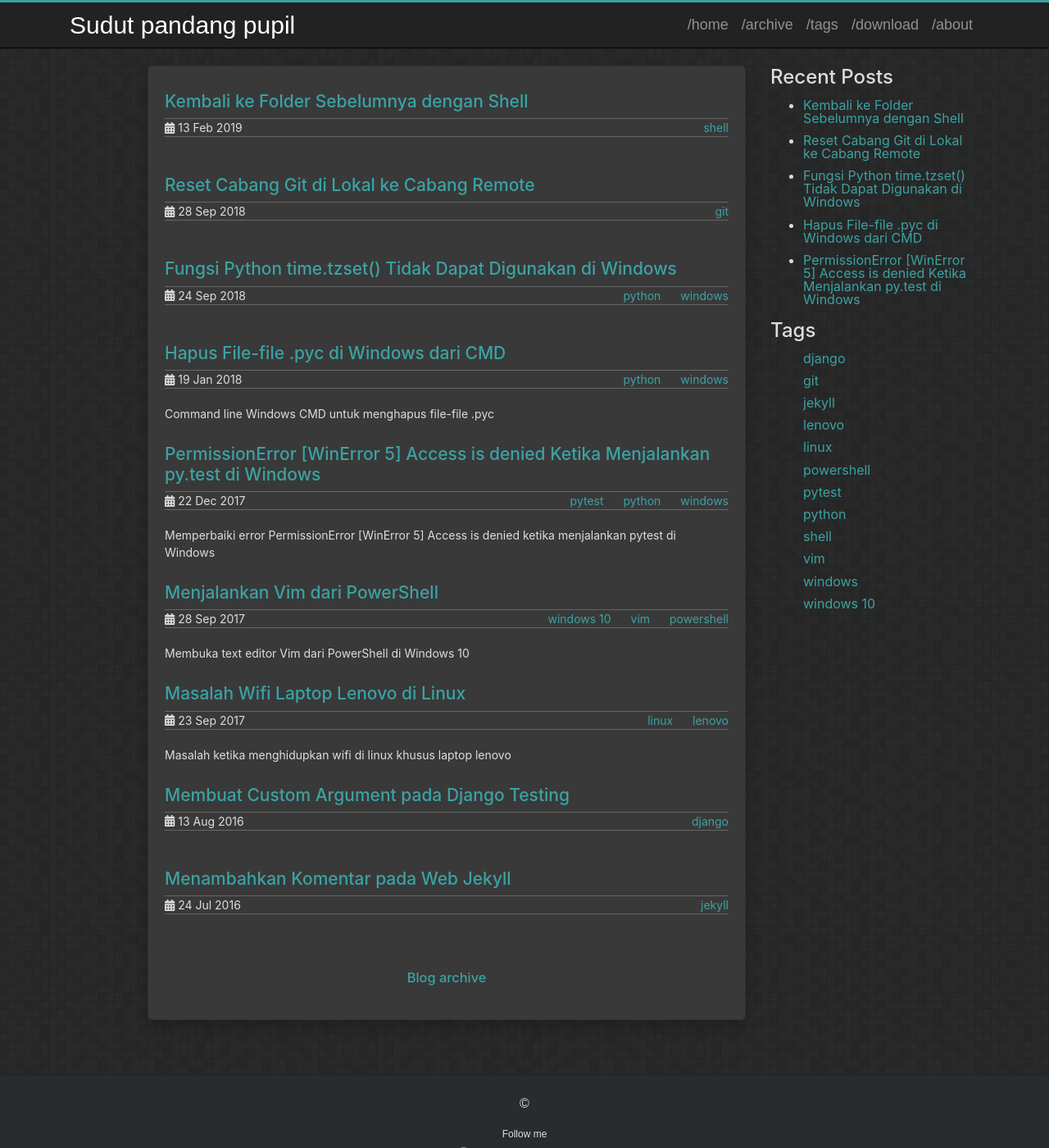
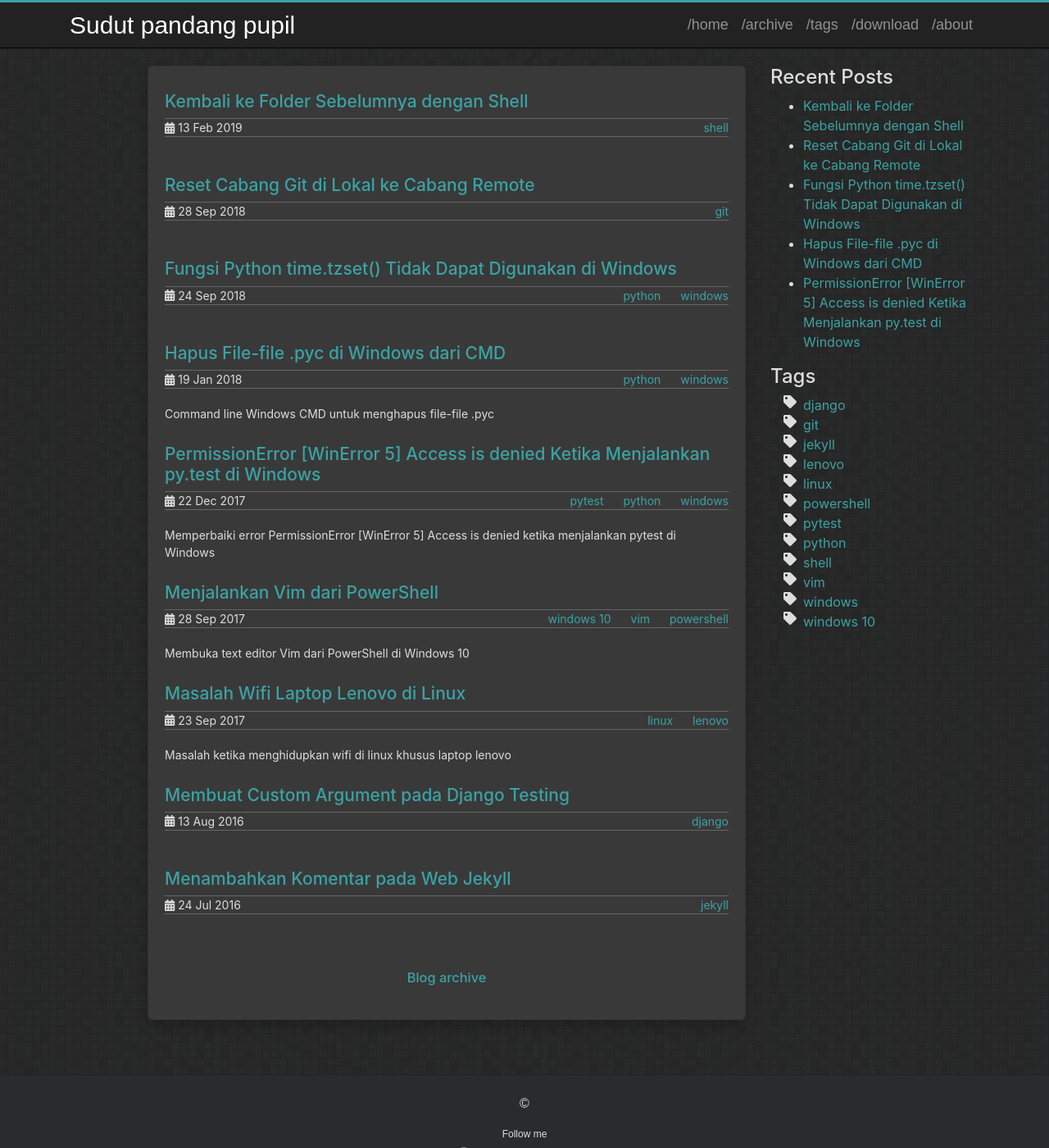
Before and after one commit to essanpupil/pupil.id, a Jekyll site: the page built from index.html, in a window 1280 px wide and 1400 px high. Shown: the whole window at 82% size. Built offline with Jekyll 4.4.1, drawn with Linux system fonts in a browser that asks for light colours.

Commit message:
Update styling and fix broken icon

```diff
--- a/_includes/sidebar.html
+++ b/_includes/sidebar.html
@@ -9,11 +9,11 @@
 
 <div class="sidebar">
   <h2>Tags</h2>
-  <ul class="sideBarTags">
+  <ul class="fa-ul">
     {% assign tags = (site.tags | sort:0) %}
     {% for tag in tags %}
-    <li>
-      <a href="{{ '/tag/' | append: tag[0] | relative_url }}" data-toggle="tooltip" data-placement="right" title="{{ tag[1].size }}">
+    <li><span class="fa-li"><i class="fas fa-tag"></i></span>
+            <a href="{{ '/tag/' | append: tag[0] | relative_url }}" data-toggle="tooltip" data-placement="right" title="{{ tag[1].size }}">
         <span>{{tag[0] }}</span></a></li>
     {% endfor %}
   </ul>
--- a/_layouts/home.html
+++ b/_layouts/home.html
@@ -31,6 +31,6 @@ layout: page
 
 <div class="post-footer">
     <div class="column-full">
-        <h3><a href="{{ '/archive.html' | relative_url }}">Blog archive</a></h3>
+        <h3><a href="{{ 'archive' | relative_url }}">Blog archive</a></h3>
     </div>
 </div>
--- a/assets/css/theme.scss
+++ b/assets/css/theme.scss
@@ -158,23 +158,6 @@ ul.share-buttons {
 }
 
 //********************************************************
-//                    Sidebar
-//********************************************************
-.sidebar li {
-  margin-top: .7em;
-  line-height: 1em;
-}
-ul.sideBarTags {
-  list-style: none;
-  li:before {
-    content: '\f02b';
-    font-family: 'FontAwesome';
-    float: left;
-    margin-left: -1.5em;
-  }
-}
-
-//********************************************************
 //                    Post
 //********************************************************
 h2.post-title {
@@ -182,6 +165,7 @@ h2.post-title {
   text-align: left;
 }
 div.post-meta {
+  z-index: 1;
   border-width: 1px 0;
   border-color: #666666;
   border-style: solid;
@@ -236,7 +220,8 @@ blockquote.warning p{
   font-style: normal;
   content: "\f06a";
   font-size: 2em;
-  font-family: FontAwesome;
+  font-family: "Font Awesome 5 Free";
+  font-weight: 900;
   left: 0;
   position:absolute;
   top: 0;
```
